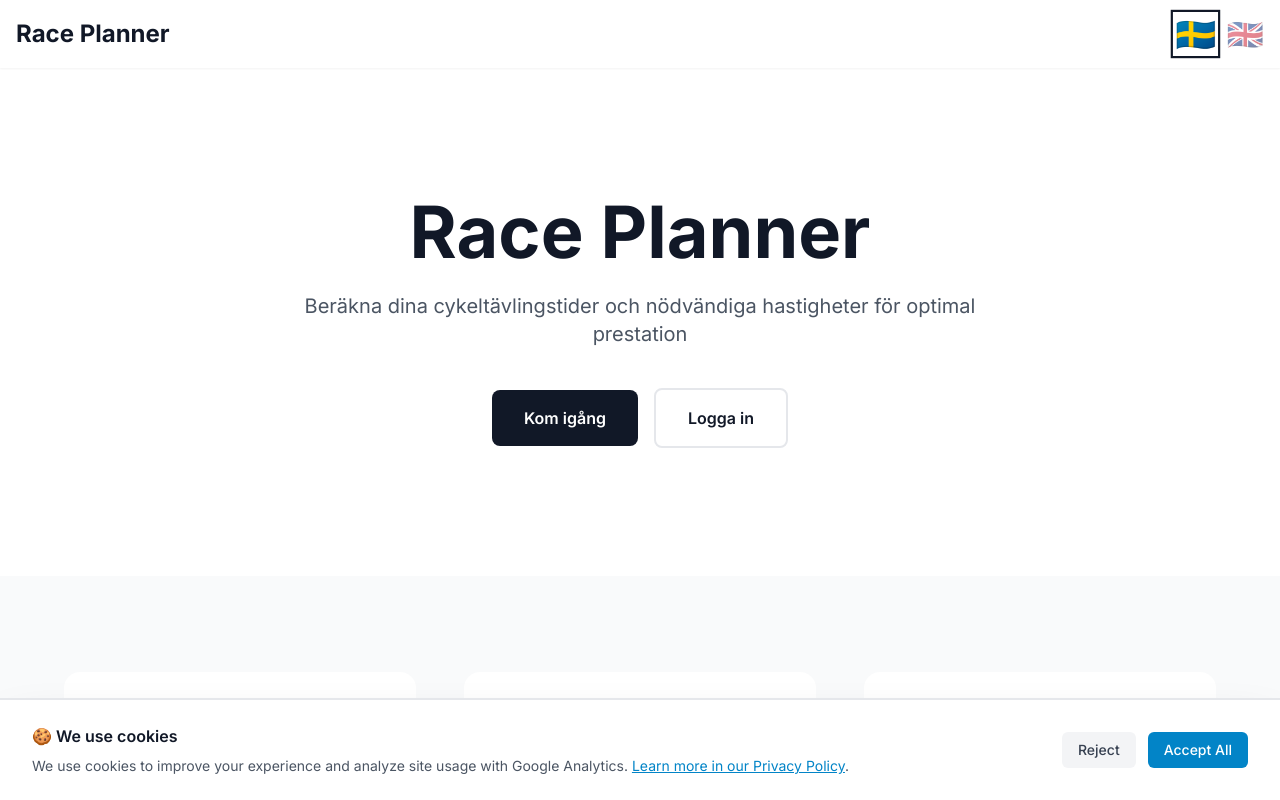
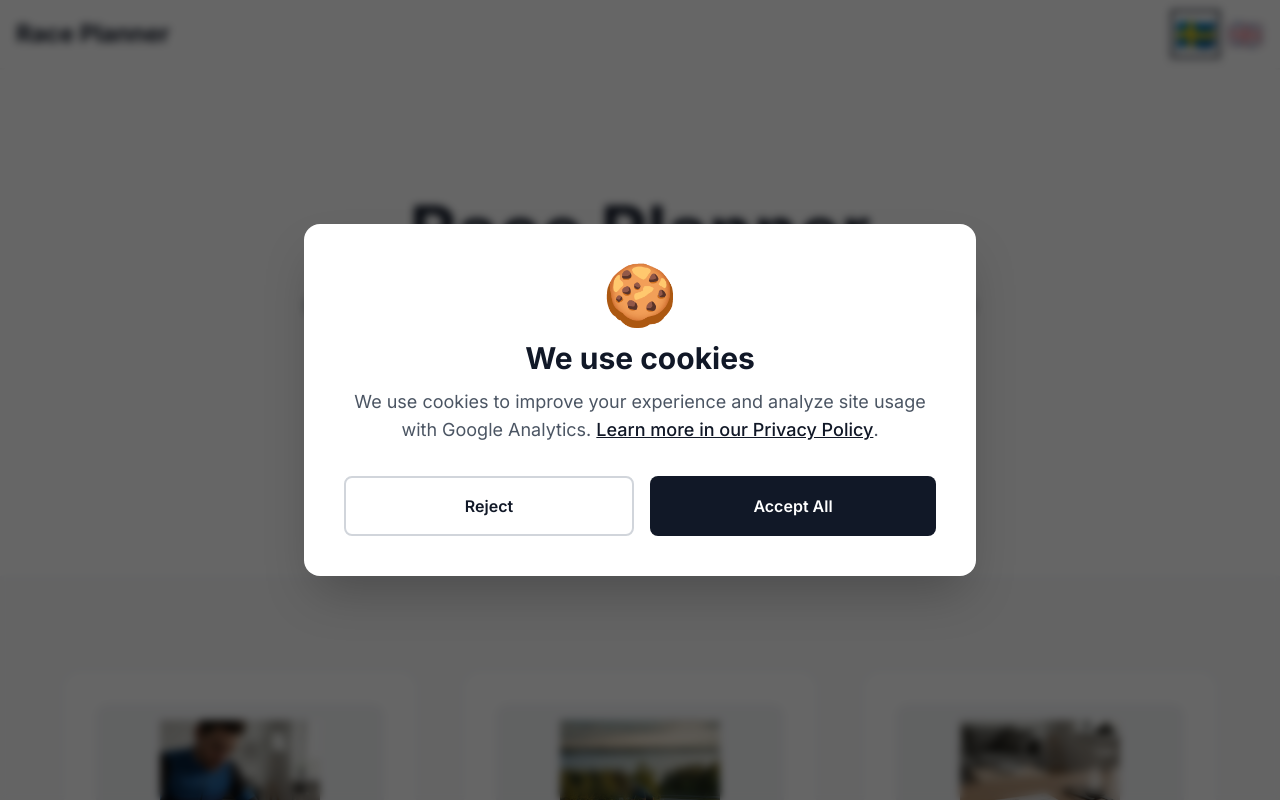
Before and after one commit to ramblingpm/raceplanner, a Next.js app in the folder frontend/: page / in a window 1280 px wide. Shown: the top 800 px of the page. Built offline with nearby package versions, Linux system fonts and the light colour scheme; no server answers.

Commit message:
update to accept cookie banner

```diff
--- a/frontend/src/components/CookieConsent.tsx
+++ b/frontend/src/components/CookieConsent.tsx
@@ -8,7 +8,7 @@
   const [show, setShow] = useState(false);
 
   useEffect(() => {
-    // Only show banner if consent is pending (not decided yet)
+    // Only show modal if consent is pending (not decided yet)
     const status = getConsentStatus();
     if (status === 'pending') {
       // Small delay to avoid flash on page load
@@ -29,37 +29,57 @@
   if (!show) return null;
 
   return (
-    <div className="fixed bottom-0 left-0 right-0 z-50 bg-white border-t-2 border-gray-200 shadow-2xl">
-      <div className="max-w-7xl mx-auto px-4 sm:px-6 lg:px-8 py-4 sm:py-6">
-        <div className="flex flex-col sm:flex-row items-start sm:items-center justify-between gap-4">
-          <div className="flex-1">
-            <h3 className="text-sm sm:text-base font-semibold text-gray-900 mb-2">
-              🍪 We use cookies
-            </h3>
-            <p className="text-xs sm:text-sm text-gray-600">
+    <>
+      {/* Backdrop overlay - blocks all interaction */}
+      <div
+        className="fixed inset-0 bg-black bg-opacity-60 z-[100] backdrop-blur-sm"
+        aria-hidden="true"
+      />
+
+      {/* Modal */}
+      <div className="fixed inset-0 z-[101] flex items-center justify-center p-4">
+        <div
+          className="bg-white rounded-2xl shadow-2xl max-w-2xl w-full p-8 md:p-10 animate-in fade-in zoom-in duration-300"
+          role="dialog"
+          aria-modal="true"
+          aria-labelledby="cookie-consent-title"
+        >
+          <div className="text-center mb-6">
+            <div className="text-6xl mb-4">🍪</div>
+            <h2
+              id="cookie-consent-title"
+              className="text-2xl md:text-3xl font-bold text-gray-900 mb-3"
+            >
+              We use cookies
+            </h2>
+            <p className="text-base md:text-lg text-gray-600 leading-relaxed">
               We use cookies to improve your experience and analyze site usage with Google Analytics.{' '}
-              <Link href="/privacy-policy" className="text-primary-600 hover:text-primary-700 underline">
+              <Link
+                href="/privacy-policy"
+                className="text-gray-900 hover:text-gray-700 underline font-medium"
+              >
                 Learn more in our Privacy Policy
               </Link>
               .
             </p>
           </div>
-          <div className="flex flex-col sm:flex-row gap-2 sm:gap-3 w-full sm:w-auto">
+
+          <div className="flex flex-col sm:flex-row gap-4 mt-8">
             <button
               onClick={handleReject}
-              className="w-full sm:w-auto px-4 py-2 text-sm font-medium text-gray-700 bg-gray-100 rounded-md hover:bg-gray-200 focus:outline-none focus:ring-2 focus:ring-gray-400 focus:ring-offset-2 transition-colors"
+              className="flex-1 px-6 py-4 text-base font-semibold text-gray-900 bg-white border-2 border-gray-300 rounded-lg hover:bg-gray-50 focus:outline-none focus:ring-4 focus:ring-gray-300 transition-all"
             >
               Reject
             </button>
             <button
               onClick={handleAccept}
-              className="w-full sm:w-auto px-4 py-2 text-sm font-medium text-white bg-primary-600 rounded-md hover:bg-primary-700 focus:outline-none focus:ring-2 focus:ring-primary-500 focus:ring-offset-2 transition-colors"
+              className="flex-1 px-6 py-4 text-base font-semibold text-white bg-gray-900 rounded-lg hover:bg-gray-800 focus:outline-none focus:ring-4 focus:ring-gray-900 focus:ring-offset-2 transition-all"
             >
               Accept All
             </button>
           </div>
         </div>
       </div>
-    </div>
+    </>
   );
 }
```
